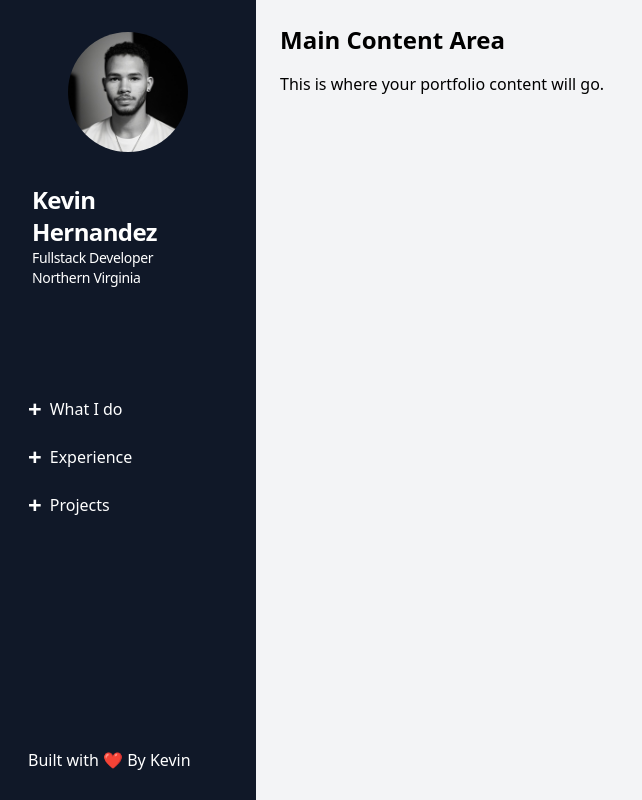
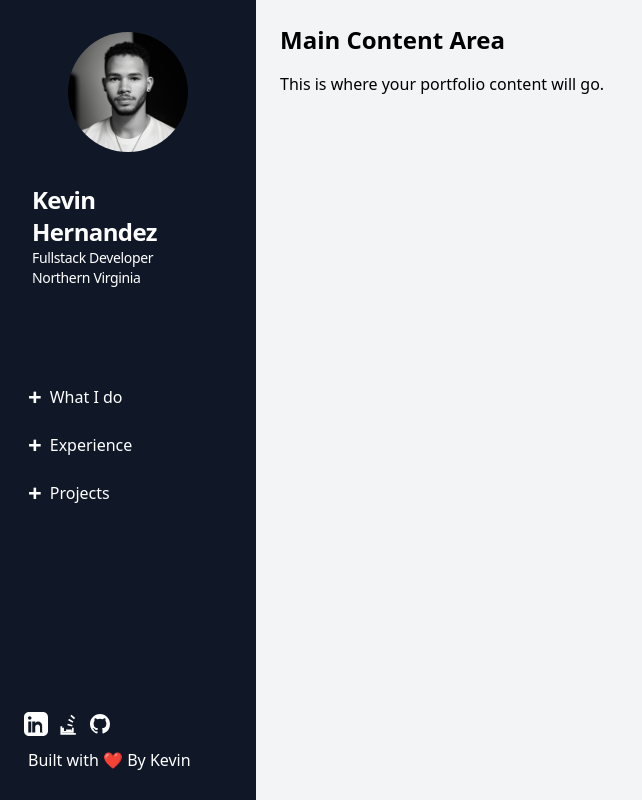
Before and after one commit to Jarmahent/KevinsPortfolio2025, a Vue app: page / in a window 1280 px wide. Shown: the whole page, without its empty margins (0-642 px from the left). Built offline with nearby package versions, Linux system fonts and the light colour scheme.

Commit message:
Adding links to socials

```diff
--- a/src/App.vue
+++ b/src/App.vue
@@ -1,22 +1,27 @@
+<script setup>
+import LinkedInIcon from './components/icons/LinkedInIcon.vue';
+import StackOverFlowIcon from './components/icons/StackOverFlowIcon.vue';
+import GithubIcon from './components/icons/GithubIcon.vue'
+</script>
+
 <template>
   <div class="flex h-screen">
     <!-- Side Panel -->
     <aside class="w-64 bg-gray-900 text-white flex flex-col h-screen p-4">
       <div class="flex justify-center m-4">
-        <img src="./assets/me.png" alt="kevin hernandez"
-          class="w-30 h-30 rounded-full object-cover">
+        <img src="./assets/me.png" alt="kevin hernandez" class="w-30 h-30 rounded-full object-cover">
       </div>
       <div class="m-4 flex-grow-[.8]">
         <div>
-        <h2 class="text-2xl font-extrabold text-white-900 tracking-tight"> Kevin Hernandez</h2>
+          <h2 class="text-2xl font-extrabold text-white-900 tracking-tight"> Kevin Hernandez</h2>
 
         </div>
-        <div >
-        <p class="text-sm  tracking-tight">Fullstack Developer</p>
+        <div>
+          <p class="text-sm  tracking-tight">Fullstack Developer</p>
 
         </div>
-        <div >
-        <p class="text-sm  tracking-tight">Northern Virginia</p>
+        <div>
+          <p class="text-sm  tracking-tight">Northern Virginia</p>
 
         </div>
       </div>
@@ -38,11 +43,18 @@
           Projects
         </button>
       </div>
+
+      <footer class="p-1 flex flex-row">
+        <LinkedInIcon class="p-1" link="https://www.linkedin.com/in/kevin-h-9932a5153/" />
+        <StackOverFlowIcon class="p-1" link="https://stackoverflow.com/users/5875610/kevin-hernandez" />
+        <GithubIcon class="p-1" link="https://github.com/Jarmahent" />
+      </footer>
       <footer>
 
         <button class="mb-2 hover:bg-gray-600 flex items-center gap-2 px-3 py-1 ">
           Built with ❤ By Kevin
         </button>
+
       </footer>
 
     </aside>
--- /dev/null
+++ b/src/components/icons/GithubIcon.vue
@@ -0,0 +1,20 @@
+<template>
+    <a :href="link" target="_blank" rel="noopener noreferrer"
+        class="text-gray-800 hover:text-black">
+        <svg xmlns="http://www.w3.org/2000/svg" class="h-6 w-6" fill="white" viewBox="0 0 24 24">
+            <path fill-rule="evenodd" clip-rule="evenodd"
+                d="M12 2C6.477 2 2 6.484 2 12.016c0 4.425 2.865 8.185 6.839 9.504.5.092.682-.217.682-.482 0-.237-.009-.868-.013-1.703-2.782.605-3.369-1.342-3.369-1.342-.454-1.153-1.11-1.46-1.11-1.46-.908-.62.069-.608.069-.608 1.004.07 1.532 1.033 1.532 1.033.892 1.528 2.341 1.087 2.91.831.091-.646.35-1.087.636-1.337-2.22-.253-4.555-1.112-4.555-4.945 0-1.091.39-1.984 1.03-2.683-.103-.253-.447-1.27.098-2.646 0 0 .84-.27 2.75 1.026a9.564 9.564 0 012.5-.337 9.57 9.57 0 012.5.337c1.91-1.296 2.75-1.027 2.75-1.027.546 1.376.202 2.393.1 2.646.64.7 1.03 1.592 1.03 2.683 0 3.842-2.337 4.688-4.565 4.937.36.31.68.923.68 1.86 0 1.342-.012 2.423-.012 2.754 0 .267.18.58.688.48A10.02 10.02 0 0022 12.016C22 6.484 17.523 2 12 2z" />
+        </svg>
+    </a>
+</template>
+
+<script setup>
+import { ref, defineProps, defineEmits } from 'vue'
+
+// Define props
+const props = defineProps({
+  link: {
+    type: String
+  },
+})
+</script>
--- /dev/null
+++ b/src/components/icons/LinkedInIcon.vue
@@ -0,0 +1,19 @@
+<template>
+    <a :href="link" target="_blank" rel="noopener noreferrer"
+        class="text-blue-700 hover:text-blue-900">
+        <svg xmlns="http://www.w3.org/2000/svg" class="h-6 w-6" fill="white" viewBox="0 0 24 24">
+            <path
+                d="M19 0h-14c-2.76 0-5 2.24-5 5v14c0 2.76 2.24 5 5 5h14c2.76 0 5-2.24 5-5v-14c0-2.76-2.24-5-5-5zm-11.75 20.5h-3v-11h3v11zm-1.5-12.75c-.96 0-1.75-.79-1.75-1.75s.79-1.75 1.75-1.75c.96 0 1.75.79 1.75 1.75s-.79 1.75-1.75 1.75zm13.25 12.75h-3v-5.5c0-1.31-1.07-2.38-2.38-2.38-1.31 0-2.38 1.07-2.38 2.38v5.5h-3v-11h3v1.5c.56-.92 1.73-1.5 2.88-1.5 2.21 0 4 1.79 4 4v6z" />
+        </svg>
+    </a>
+</template>
+<script setup>
+import { ref, defineProps, defineEmits } from 'vue'
+
+// Define props
+const props = defineProps({
+  link: {
+    type: String
+  },
+})
+</script>
--- /dev/null
+++ b/src/components/icons/StackOverFlowIcon.vue
@@ -0,0 +1,21 @@
+<template>
+    <a :href="link" target="_blank" rel="noopener noreferrer"
+        class="text-orange-600 hover:text-orange-800">
+        <svg xmlns="http://www.w3.org/2000/svg" class="h-6 w-6" fill="white" viewBox="0 0 24 24">
+            <path
+                d="M17.818 20.865H6.186v-5.175h1.745v3.43h8.05v-3.43h1.737v5.175zm-7.785-3.487h5.703v1.744h-5.703v-1.744zm6.142-2.876l-4.81-1.19.366-1.48 4.809 1.192-.365 1.478zm.38-3.655-4.352-2.58.845-1.426 4.351 2.58-.844 1.426zm1.375-3.582-3.6-3.27 1.235-1.359 3.601 3.27-1.236 1.36zm3.824 13.712H6.186v-6.696H4.44v8.441h15.378v-1.745z" />
+        </svg>
+    </a>
+
+</template>
+
+<script setup>
+import { ref, defineProps, defineEmits } from 'vue'
+
+// Define props
+const props = defineProps({
+  link: {
+    type: String
+  },
+})
+</script>
```
